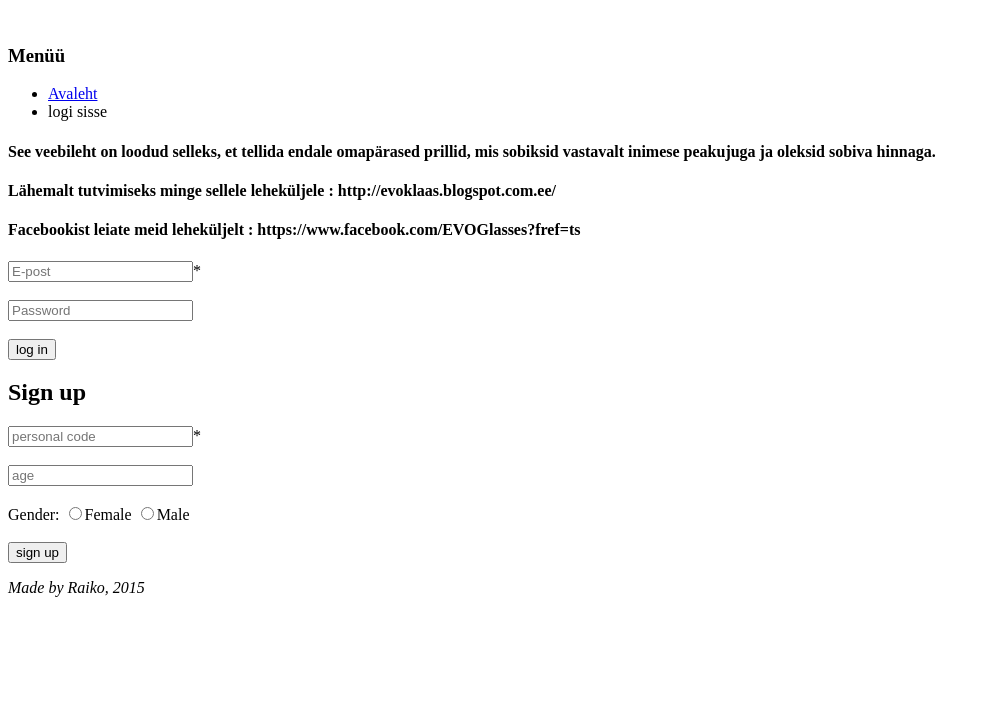
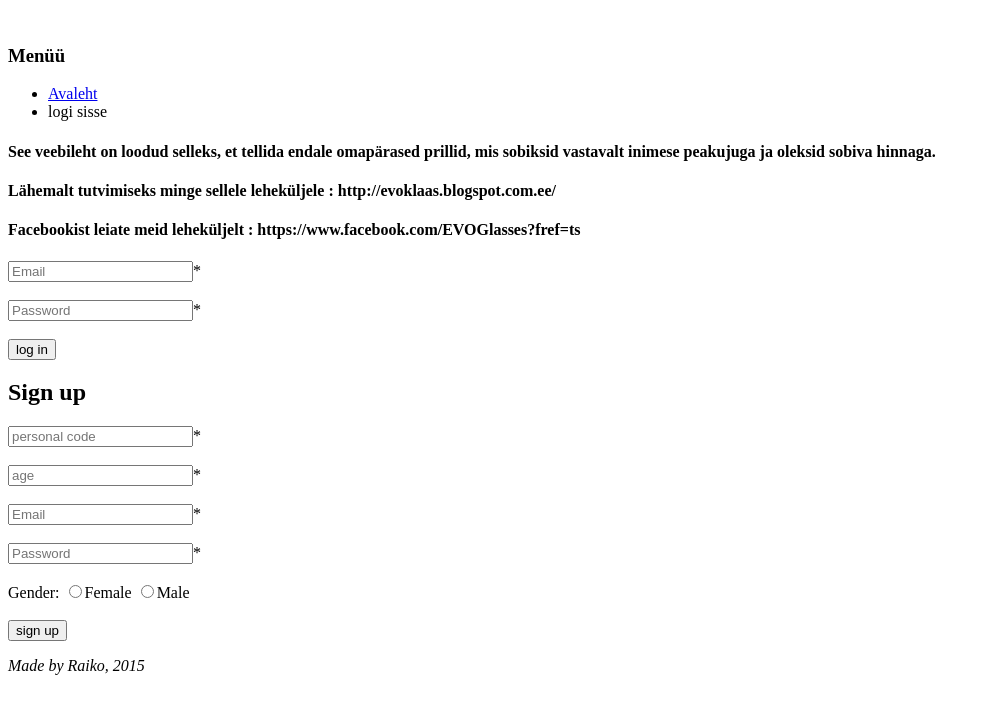
Before and after one commit to raikolepik/3_tund, a PHP site: page /Page/login.php in a window 1280 px wide. Shown: the top 714 px of the page, without its empty margins (0-990 px from the left). Run offline with PHP 8.4, Linux system fonts and the light colour scheme.

Commit message:
Parandused

```diff
--- a/Page/login.php
+++ b/Page/login.php
@@ -84,15 +84,17 @@ function test_input($data) {
 
 		<form action="<?php echo htmlspecialchars($_SERVER["PHP_SELF"]); ?>" method="post">
 
-		<input name="email" type="email" placeholder="E-post" value="<?php echo $email; ?>">* <?php echo $email_error; ?> <br> <br>
-		<input name="password" type="password" placeholder="Password"> <?php echo $password_error; ?>	<br> <br>
+		<input name="email" type="email" placeholder="Email" value="<?php echo $email; ?>">* <?php echo $email_error; ?> <br> <br>
+		<input name="password" type="password" placeholder="Password">* <?php echo $password_error; ?>	<br> <br>
 		<input name="login" type="submit" value="log in">
 		</form>
 		<h2>Sign up</h2>
 		<form action="<?php echo htmlspecialchars($_SERVER["PHP_SELF"]); ?>" method="post">
 
 		<input name="id_number" type="text" placeholder="personal code" value="<?php echo $id_number; ?>">* <?php echo $id_number_error; ?> <br> <br>
-		<input name="test" type="text" placeholder="age"> <br> <br>
+		<input name="test" type="text" placeholder="age">* <br> <br>
+		<input name="id_number" type="text" placeholder="Email">*  <br><br>
+		<input name="test" type="text" placeholder="Password">* <br> <br>
 			Gender:
 			<input type="radio" name="gender"
 			<?php if (isset($gender) && $gender=="female") echo "checked";?>
```
